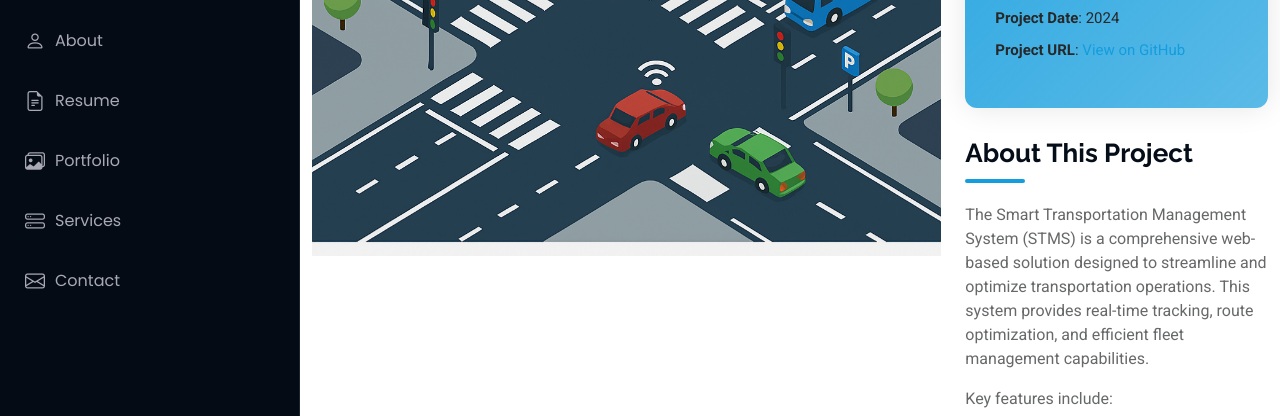
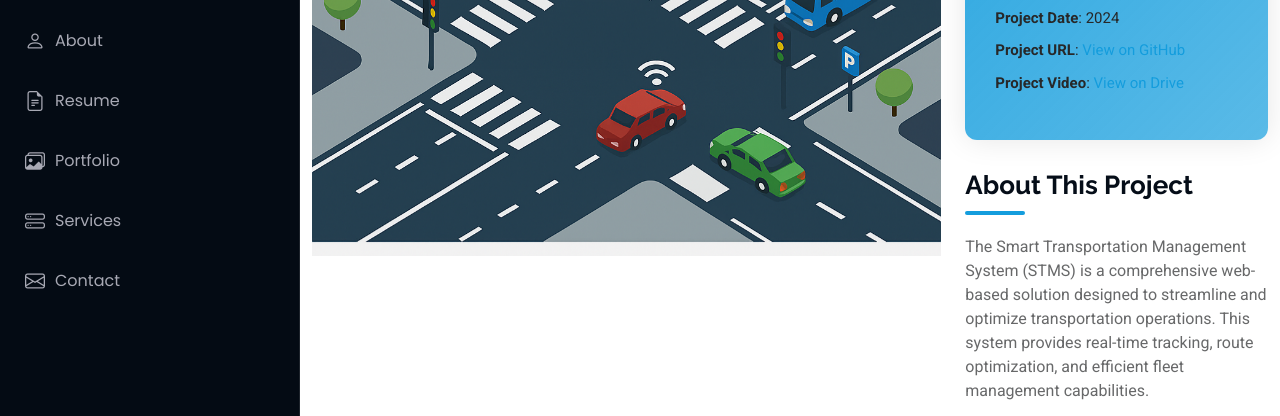
Before and after one commit to Shiv0-6/portfolio, a plain HTML site: page stms-details.html in a window 1280 px wide. Shown: the part 317-733 px from the top of the page. Drawn offline with Linux system fonts and the light colour scheme.

Commit message:
Changed some portfolios

```diff
--- a/stms-details.html
+++ b/stms-details.html
@@ -122,6 +122,7 @@
                 <li><strong>Technologies</strong>: HTML, CSS, JavaScript, PHP, MySQL</li>
                 <li><strong>Project Date</strong>: 2024</li>
                 <li><strong>Project URL</strong>: <a href="https://github.com/shiv0-6" target="_blank">View on GitHub</a></li>
+                <li><strong>Project Video</strong>: <a href="https://drive.google.com/file/d/1HNMnRamvjBfWqK20NwwSNh7STTCGjJ3j/view?usp=drive_link" target="_blank">View on Drive</a></li>
               </ul>
             </div>
             <div class="portfolio-description" data-aos="fade-up" data-aos-delay="300">
```
